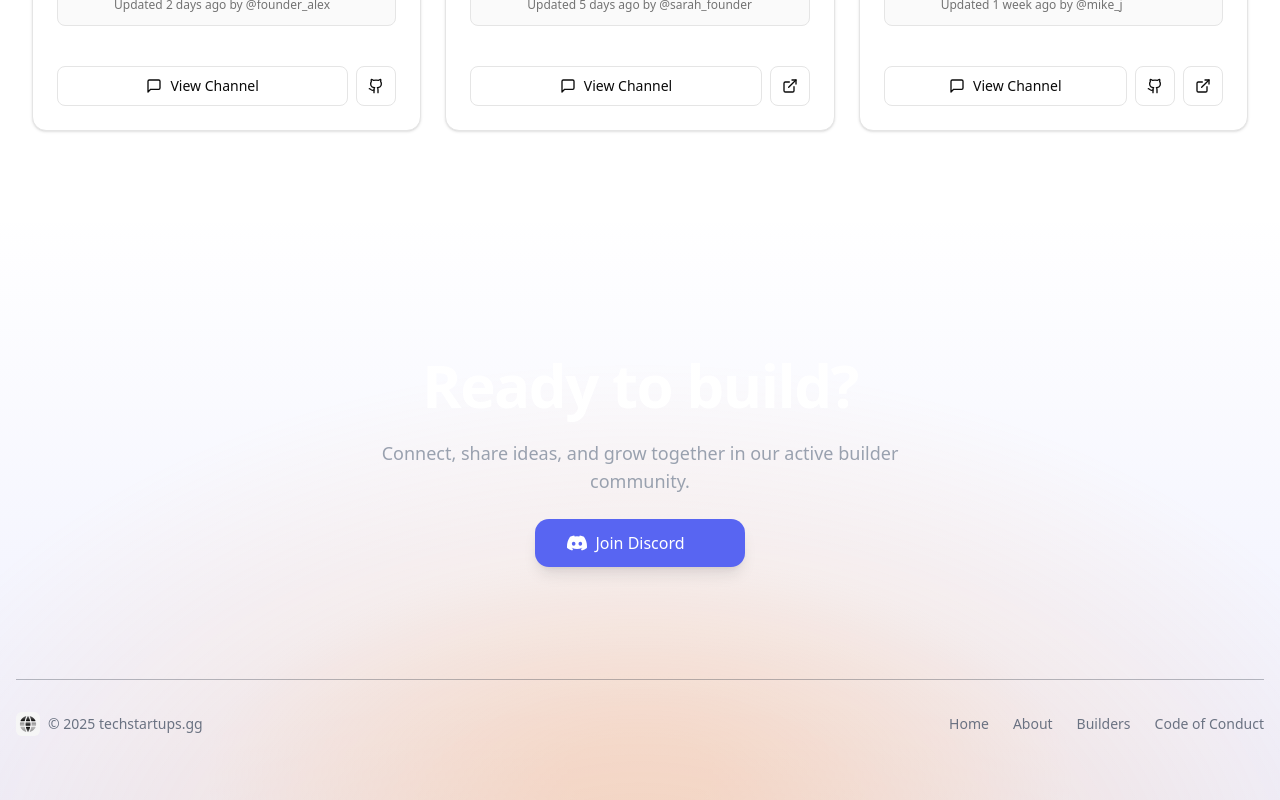
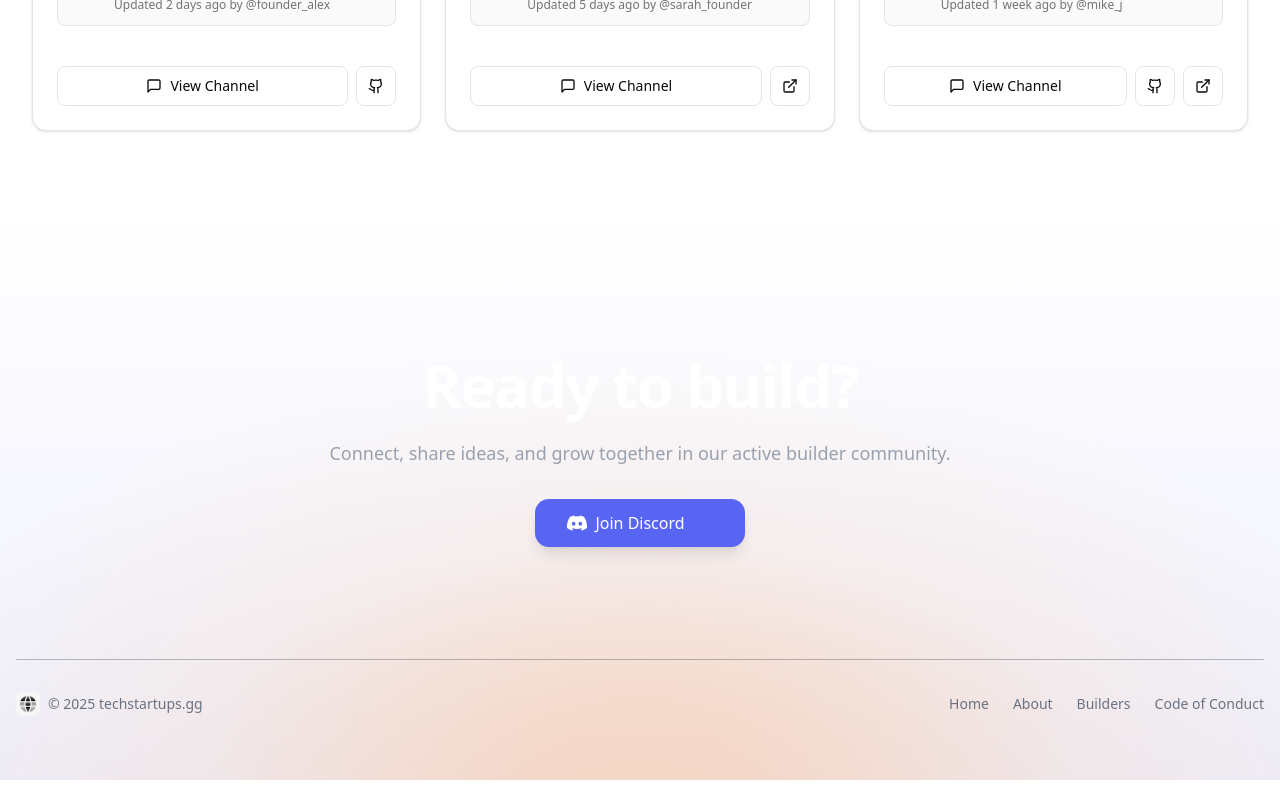
Before and after one commit to techentrepreneurs/website, a Next.js app: page / in a window 1280 px wide. Shown: the part 2935-3735 px from the top of the page. Built offline with nearby package versions, Linux system fonts and the light colour scheme.

Commit message:
Adjust ModernFooter paragraph width and add margin to Discord button

```diff
--- a/components/ModernFooter.tsx
+++ b/components/ModernFooter.tsx
@@ -35,7 +35,7 @@ export function ModernFooter({
             Ready to build?
           </h2>
 
-          <p className="relative z-10 max-w-[550px] font-medium text-gray-400 sm:text-lg">
+          <p className="relative z-10 w-full font-medium text-gray-400 sm:text-lg">
             Connect, share ideas, and grow together in our active builder community.
           </p>
 
@@ -45,7 +45,7 @@ export function ModernFooter({
             rel="noopener noreferrer"
             className={cn(
               "group relative z-[100] inline-flex h-12 cursor-pointer items-center justify-center rounded-xl bg-[#5865F2] px-8 py-3 font-medium text-white transition-all duration-300 hover:bg-[#4752c4] hover:scale-105 active:scale-95",
-              "shadow-lg"
+              "shadow-lg mt-2"
             )}
           >
             <span className="flex items-center gap-2">
```
